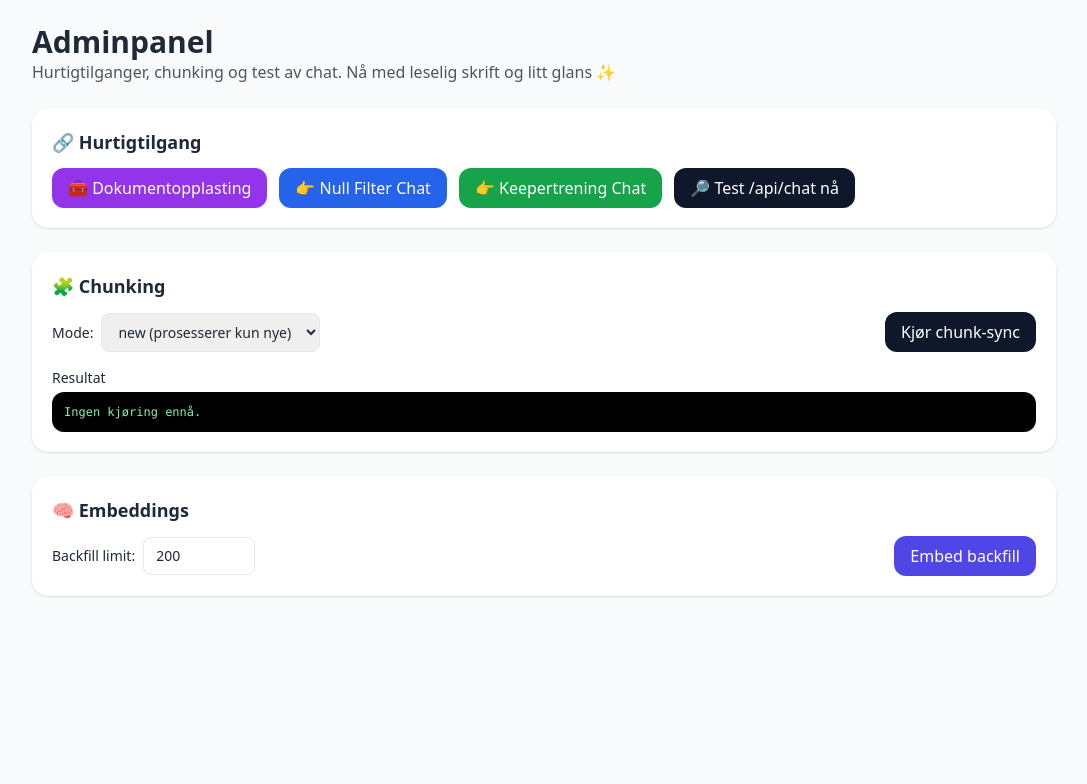
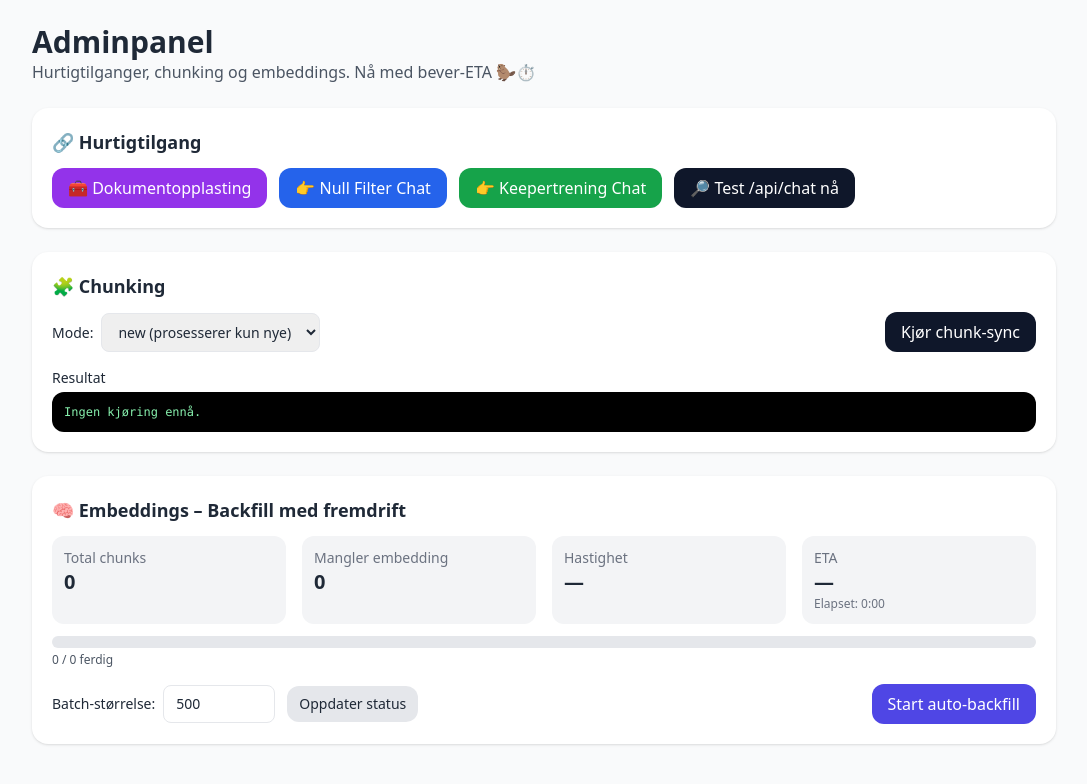
Before and after one commit to mortenhoelno/Nullfilter-admin, a Next.js app: page / in a window 1280 px wide. Shown: the top 784 px of the page, without its empty margins (96-1183 px from the left). Built offline with nearby package versions, Linux system fonts and the light colour scheme; no server answers.

Commit message:
Update index.js

```diff
--- a/pages/index.js
+++ b/pages/index.js
@@ -1,13 +1,27 @@
 // pages/index.js
-// Forside med hurtigknapper, chunk-sync og embed backfill (alt på ett sted)
-
-import { useState } from "react";
+import { useEffect, useRef, useState } from "react";
 
 export default function Home() {
   const [loading, setLoading] = useState(false);
   const [mode, setMode] = useState("new");
-  const [limit, setLimit] = useState(200);
+  const [limit, setLimit] = useState(500);
   const [log, setLog] = useState(null);
+
+  // Backfill progress state
+  const [stats, setStats] = useState({ total: 0, missing: 0 });
+  const [autoRunning, setAutoRunning] = useState(false);
+  const [processedSoFar, setProcessedSoFar] = useState(0);
+  const [startedAt, setStartedAt] = useState(null);
+  const [lastRate, setLastRate] = useState(0); // rows per second (smoothed)
+  const stopFlag = useRef(false);
+
+  function fmtSeconds(s) {
+    if (!isFinite(s) || s < 0) return "—";
+    const sec = Math.ceil(s);
+    const m = Math.floor(sec / 60);
+    const r = sec % 60;
+    return `${m}:${r.toString().padStart(2, "0")}`;
+  }
 
   async function safeJson(res) {
     const ct = res.headers.get("content-type") || "";
@@ -33,19 +47,75 @@ export default function Home() {
     }
   }
 
-  async function runBackfill() {
-    setLoading(true);
-    setLog(null);
-    try {
-      const r = await fetch(`/api/embed-backfill?limit=${encodeURIComponent(String(limit))}`);
+  async function runBackfillOnce(batch = limit) {
+    const t0 = performance.now();
+    const r = await fetch(`/api/embed-backfill?limit=${encodeURIComponent(String(batch))}`);
     const j = await safeJson(r);
+    const t1 = performance.now();
+    const dt = Math.max((t1 - t0) / 1000, 0.001); // s
+    if (j && j.ok) {
+      const rows = Number(j.updated || 0);
+      const rate = rows / dt; // rows per sec
+      // Enkel glatting: 70% forrige + 30% ny
+      setLastRate(prev => (prev ? prev * 0.7 + rate * 0.3 : rate));
+      return rows;
+    }
+    // Feil - vis i logg og stopp
     setLog(j);
-    } catch (e) {
-      setLog({ ok: false, error: String(e) });
-    } finally {
-      setLoading(false);
+    return -1;
   }
+
+  async function fetchStats() {
+    const r = await fetch("/api/embed-stats");
+    const j = await safeJson(r);
+    if (j && j.ok) {
+      setStats({ total: j.total, missing: j.missing });
+      return j;
+    } else {
+      setLog(j);
     }
+    return null;
+  }
+
+  async function startAutoBackfill() {
+    setAutoRunning(true);
+    setProcessedSoFar(0);
+    setLastRate(0);
+    stopFlag.current = false;
+    setStartedAt(Date.now());
+
+    const s = await fetchStats();
+    if (!s) {
+      setAutoRunning(false);
+      return;
+    }
+
+    let remaining = s.missing;
+    while (!stopFlag.current && remaining > 0) {
+      const updated = await runBackfillOnce(limit);
+      if (updated < 0) break; // error
+      setProcessedSoFar(prev => prev + updated);
+      remaining -= updated;
+      setStats(prev => ({ ...prev, missing: Math.max(remaining, 0) }));
+      if (updated === 0) break; // ingenting mer å backfille
+    }
+
+    setAutoRunning(false);
+  }
+
+  function stopAuto() {
+    stopFlag.current = true;
+  }
+
+  useEffect(() => {
+    fetchStats();
+  }, []);
+
+  // ETA-beregning
+  const remaining = stats.missing;
+  const rate = lastRate; // rows/sec
+  const etaSec = rate > 0 ? remaining / rate : Infinity;
+  const elapsedSec = startedAt ? (Date.now() - startedAt) / 1000 : 0;
 
   return (
     <main className="min-h-screen bg-gray-50 p-6">
@@ -53,7 +123,7 @@ export default function Home() {
         <header>
           <h1 className="text-3xl font-bold">Adminpanel</h1>
           <p className="text-gray-600">
-            Hurtigtilganger, chunking og test av chat. Nå med leselig skrift og litt glans ✨
+            Hurtigtilganger, chunking og embeddings. Nå med bever-ETA 🦫⏱️
           </p>
         </header>
 
@@ -108,12 +178,54 @@ export default function Home() {
           </div>
         </section>
 
-        {/* Embed backfill */}
+        {/* Embeddings – auto backfill med fremdrift */}
         <section className="bg-white rounded-2xl shadow p-5">
-          <h2 className="text-lg font-semibold mb-3">🧠 Embeddings</h2>
-          <div className="flex flex-col sm:flex-row sm:items-center sm:justify-between gap-3">
+          <h2 className="text-lg font-semibold mb-3">🧠 Embeddings – Backfill med fremdrift</h2>
+
+          {/* Status/Progress */}
+          <div className="grid sm:grid-cols-4 gap-4 text-sm">
+            <div className="p-3 rounded-xl bg-gray-100">
+              <div className="text-gray-500">Total chunks</div>
+              <div className="text-xl font-semibold">{stats.total}</div>
+            </div>
+            <div className="p-3 rounded-xl bg-gray-100">
+              <div className="text-gray-500">Mangler embedding</div>
+              <div className="text-xl font-semibold">{stats.missing}</div>
+            </div>
+            <div className="p-3 rounded-xl bg-gray-100">
+              <div className="text-gray-500">Hastighet</div>
+              <div className="text-xl font-semibold">{rate ? `${rate.toFixed(1)} r/s` : "—"}</div>
+            </div>
+            <div className="p-3 rounded-xl bg-gray-100">
+              <div className="text-gray-500">ETA</div>
+              <div className="text-xl font-semibold">{fmtSeconds(etaSec)}</div>
+              <div className="text-xs text-gray-500">Elapset: {fmtSeconds(elapsedSec)}</div>
+            </div>
+          </div>
+
+          {/* Progress bar */}
+          <div className="mt-3">
+            <div className="h-3 w-full bg-gray-200 rounded-full overflow-hidden">
+              <div
+                className="h-3 bg-indigo-500"
+                style={{
+                  width:
+                    stats.total > 0
+                      ? `${Math.min(100, ((stats.total - stats.missing) / stats.total) * 100).toFixed(1)}%`
+                      : "0%",
+                }}
+              />
+            </div>
+            <div className="mt-1 text-xs text-gray-600">
+              {stats.total - stats.missing} / {stats.total} ferdig
+            </div>
+          </div>
+
+          {/* Kontroller */}
+          <div className="mt-4 flex flex-col sm:flex-row sm:items-center sm:justify-between gap-3">
+            <div className="flex items-center gap-3">
               <label className="text-sm">
-              Backfill limit:
+                Batch-størrelse:
                 <input
                   type="number"
                   min={1}
@@ -123,12 +235,32 @@ export default function Home() {
                 />
               </label>
               <button
-              onClick={runBackfill}
-              disabled={loading}
-              className="px-4 py-2 rounded-xl bg-indigo-600 text-white hover:bg-indigo-500 disabled:opacity-40"
+                onClick={async () => {
+                  const j = await fetchStats();
+                  if (!j) return;
+                }}
+                className="px-3 py-2 rounded-xl bg-gray-200 hover:bg-gray-300 text-sm"
               >
-              {loading ? "Backfiller…" : "Embed backfill"}
+                Oppdater status
               </button>
+            </div>
+            <div className="flex items-center gap-3">
+              {!autoRunning ? (
+                <button
+                  onClick={startAutoBackfill}
+                  className="px-4 py-2 rounded-xl bg-indigo-600 text-white hover:bg-indigo-500"
+                >
+                  Start auto-backfill
+                </button>
+              ) : (
+                <button
+                  onClick={stopAuto}
+                  className="px-4 py-2 rounded-xl bg-rose-600 text-white hover:bg-rose-500"
+                >
+                  Stopp
+                </button>
+              )}
+            </div>
           </div>
         </section>
       </div>
```
Lines whose indentation alone changed are shown as unchanged.
